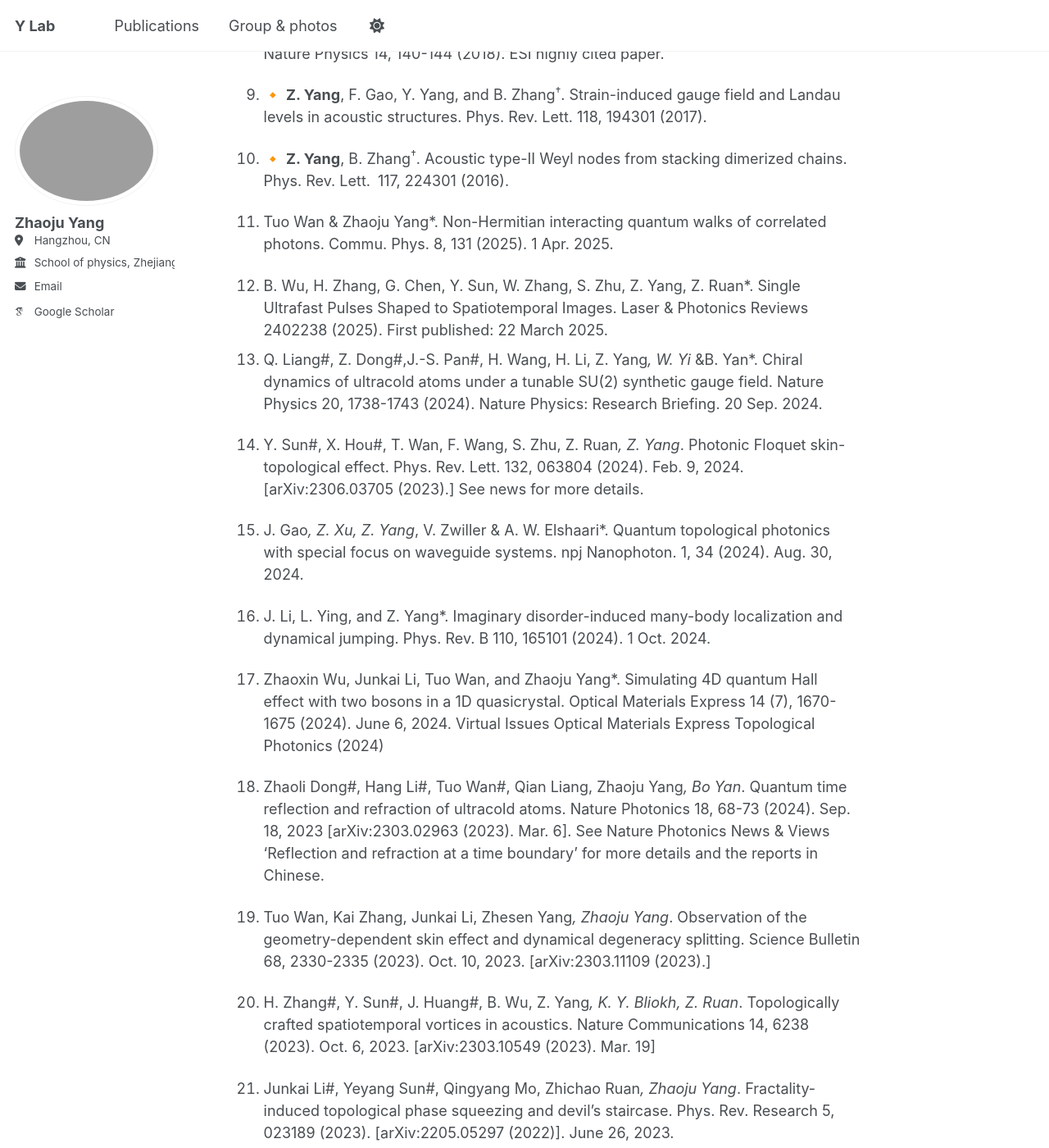
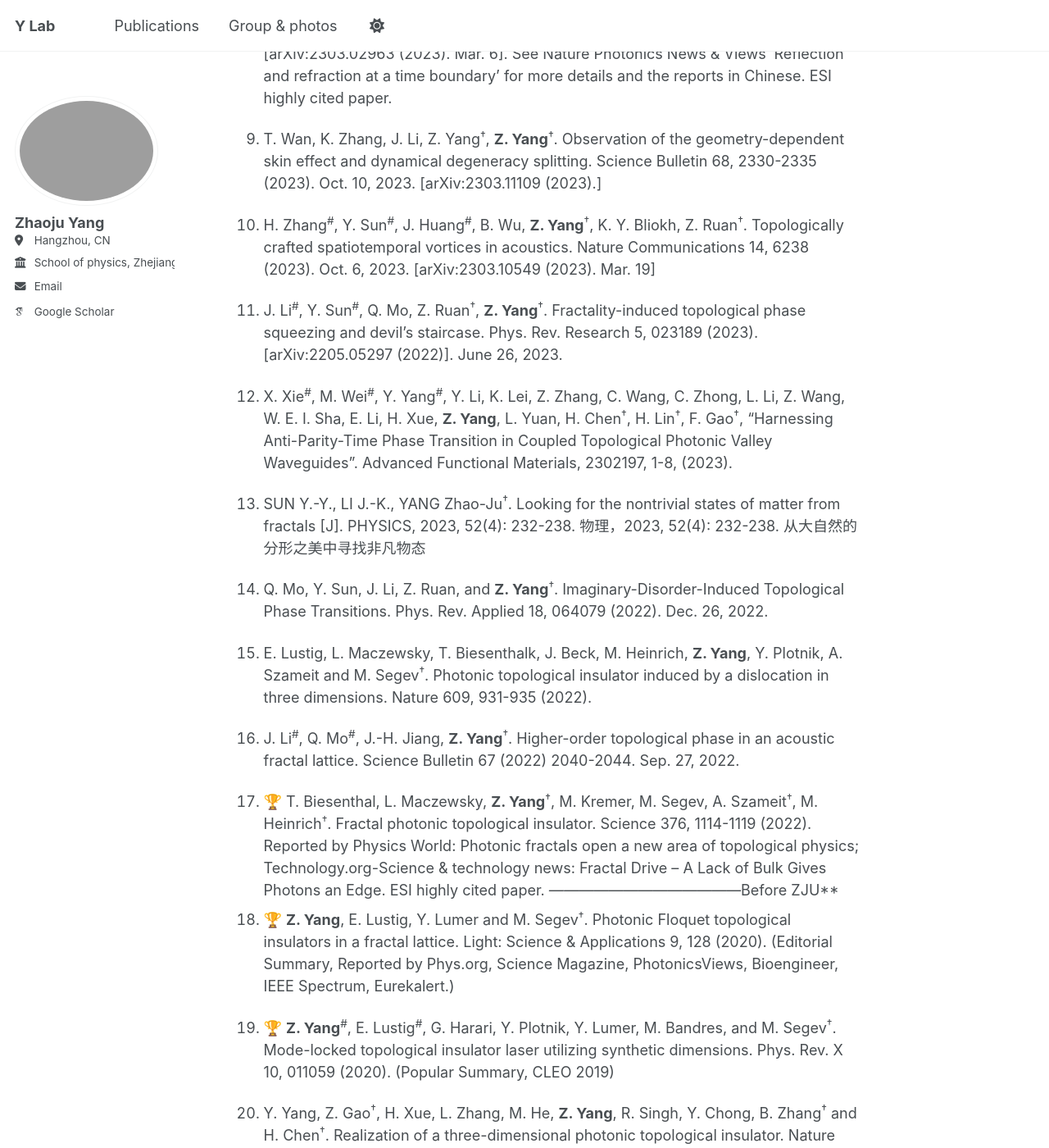
Before and after one commit to zhaojuyang/zhaojuyang.github.io, a Jekyll site: the page built from _pages/about.md, in a window 1280 px wide and 1400 px high, scrolled down 1424 px. Shown: the whole window at 82% size. Built offline with Jekyll 4.4.1, drawn with Linux system fonts in a browser that asks for light colours; emoji names are drawn with the system emoji font; some web fonts are replaced; some of the changed text lies outside the part shown.

Commit message:
Update about.md

```diff
--- a/_pages/about.md
+++ b/_pages/about.md
@@ -22,106 +22,84 @@ My research focuses on the exploration of quantum phenomena in artificial lattic
 As the 1st or corresponding author, my group has published papers in prestigious journals including Science, Nature Photonics, Nature Physics, Physical Review X (PRX), Physical Review Letters (PRL), and Nature Communications, et. al.
 
 **Publications**
-Selected publications are labeled by :small_orange_diamond:. A full list of publications can be found at [Google Scholar](https://scholar.google.com/citations?user=9HWoXRUAAAAJ).
+Selected publications are labeled by :trophy:. A full list of publications can be found at [Google Scholar](https://scholar.google.com/citations?user=9HWoXRUAAAAJ).
 
-1. :small_orange_diamond: Q. Liang<sup>#</sup>, Z. Dong<sup>#</sup>,J.-S. Pan<sup>#</sup>, H. Wang, H. Li, **Z. Yang**<sup>†</sup>, W. Yi<sup>†</sup> & B. Yan<sup>†</sup>. Chiral dynamics of ultracold atoms under a tunable SU(2) synthetic gauge field. Nature Physics 20,1738 (2024).
+1. T. Wan & **Z. Yang**<sup>†</sup>. Non-Hermitian interacting quantum walks of correlated photons. Commu. Phys. 8, 131 (2025). 1 Apr. 2025.
 
-1. :small_orange_diamond: Y. Sun<sup>#</sup>, X. Hou<sup>#</sup>, T. Wan, F. Wang, S. Zhu, Z. Ruan<sup>†</sup>, **Z. Yang**<sup>†</sup>. Photonic Floquet skin-topological effect. Phys. Rev. Lett. 132, 063804 (2024). ESI highly cited paper.
+1. B. Wu, H. Zhang, G. Chen, Y. Sun, W. Zhang, S. Zhu, **Z. Yang**, Z. Ruan<sup>†</sup>. Single Ultrafast Pulses Shaped to Spatiotemporal Images. Laser & Photonics Reviews 2402238 (2025). First published: 22 March 2025.
 
-1. :small_orange_diamond: Z. Dong<sup>#</sup>, H. Li<sup>#</sup>, T. Wan<sup>#</sup>, Q. Liang, **Z. Yang**<sup>†</sup>, B. Yan<sup>†</sup>. Quantum time reflection and refraction of ultracold atoms. Nature Photonics 18, 68-73 (2024). ESI highly cited paper.
+1. :trophy: Q. Liang<sup>#</sup>, Z. Dong<sup>#</sup>,J.-S. Pan<sup>#</sup>, H. Wang, H. Li, **Z. Yang**<sup>†</sup>, W. Yi<sup>†</sup> & B. Yan<sup>†</sup>. Chiral dynamics of ultracold atoms under a tunable SU(2) synthetic gauge field. Nature Physics 20, 1738-1743 (2024). Nature Physics: Research Briefing. 20 Sep. 2024.
 
-1. :small_orange_diamond: H. Zhang<sup>#</sup>, Y. Sun<sup>#</sup>, J. Huang<sup>#</sup>, B. Wu, **Z. Yang**<sup>†</sup>, K. Y. Bliokh, Z. Ruan<sup>†</sup>. Topologically crafted spatiotemporal vortices in acoustics. Nature Communications 14, 6238 (2023).
+1. :trophy: Y. Sun<sup>#</sup>, X. Hou<sup>#</sup>, T. Wan, F. Wang, S. Zhu, Z. Ruan*, **Z. Yang***. Photonic Floquet skin-topological effect. Phys. Rev. Lett. 132, 063804 (2024). Feb. 9, 2024. [arXiv:2306.03705 (2023).] ESI highly cited paper.
 
-1. :small_orange_diamond: T. Biesenthal, L. Maczewsky, **Z. Yang**<sup>†</sup>, M. Kremer, M. Segev, A. Szameit<sup>†</sup>, M. Heinrich<sup>†</sup>. Fractal photonic topological insulator. Science 376, 1114-1119 (2022). Physics World. ESI highly cited paper.
+1. J. Gao<sup>†</sup>, Z. Xu, **Z. Yang**<sup>†</sup>, V. Zwiller & A. W. Elshaari<sup>†</sup>. Quantum topological photonics with special focus on waveguide systems. npj Nanophoton. 1, 34 (2024). Aug. 30, 2024.
 
-1. :small_orange_diamond: **Z. Yang**, E. Lustig, Y. Lumer and M. Segev<sup>†</sup>. Photonic Floquet topological insulators in a fractal lattice. Light: Science & Applications 9, 128 (2020).
+1. J. Li, L. Ying, and **Z. Yang**<sup>†</sup>. Imaginary disorder-induced many-body localization and dynamical jumping. Phys. Rev. B 110, 165101 (2024). 1 Oct. 2024.
 
-1. :small_orange_diamond: **Z. Yang**<sup>#</sup>, E. Lustig<sup>#</sup>, G. Harari, Y. Plotnik, Y. Lumer, M. Bandres, and M. Segev<sup>†</sup>. Mode-locked topological insulator laser utilizing synthetic dimensions. Phys. Rev. X 10, 011059 (2020).
+1. Z. Wu, J. Li, T. Wan, and **Z. Yang**<sup>†</sup>. Simulating 4D quantum Hall effect with two bosons in a 1D quasicrystal. Optical Materials Express 14 (7), 1670-1675 (2024). June 6, 2024. Virtual Issues Optical Materials Express Topological Photonics (2024)
 
-1. :small_orange_diamond: F. Gao<sup>#</sup>, H. Xue<sup>#</sup>, **Z. Yang**<sup>†</sup>, K. Lai, Y. Yu, X. Lin, Y. Chong, G. Shvets<sup>†</sup>, B. Zhang<sup>†</sup>. Topologically-protected refraction of robust kink states in valley photonic crystals. Nature Physics 14, 140-144 (2018). ESI highly cited paper.
+1. :trophy: Z. Dong<sup>#</sup>, H. Li<sup>#</sup>, T. Wan<sup>#</sup>, Q. Liang, **Z. Yang**<sup>†</sup>, B. Yan<sup>†</sup>. Quantum time reflection and refraction of ultracold atoms. Nature Photonics 18, 68-73 (2024). Sep. 18, 2023 [arXiv:2303.02963 (2023). Mar. 6]. See Nature Photonics News & Views ‘Reflection and refraction at a time boundary’ for more details and the reports in Chinese. ESI highly cited paper.
 
-1. :small_orange_diamond: **Z. Yang**, F. Gao, Y. Yang, and B. Zhang<sup>†</sup>. Strain-induced gauge field and Landau levels in acoustic structures. Phys. Rev. Lett. 118, 194301 (2017).
+1. T. Wan, K. Zhang, J. Li, Z. Yang<sup>†</sup>, **Z. Yang**<sup>†</sup>. Observation of the geometry-dependent skin effect and dynamical degeneracy splitting. Science Bulletin 68, 2330-2335 (2023). Oct. 10, 2023. [arXiv:2303.11109 (2023).]
 
-1. :small_orange_diamond: **Z. Yang**, B. Zhang<sup>†</sup>. Acoustic type-II Weyl nodes from stacking dimerized chains. Phys. Rev. Lett. 117, 224301 (2016).
+1. H. Zhang<sup>#</sup>, Y. Sun<sup>#</sup>, J. Huang<sup>#</sup>, B. Wu, **Z. Yang**<sup>†</sup>, K. Y. Bliokh, Z. Ruan<sup>†</sup>. Topologically crafted spatiotemporal vortices in acoustics. Nature Communications 14, 6238 (2023). Oct. 6, 2023. [arXiv:2303.10549 (2023). Mar. 19]
 
-1. Tuo Wan & Zhaoju Yang*. Non-Hermitian interacting quantum walks of correlated photons. Commu. Phys. 8, 131 (2025). 1 Apr. 2025.
+1. J. Li<sup>#</sup>, Y. Sun<sup>#</sup>, Q. Mo, Z. Ruan<sup>†</sup>, **Z. Yang**<sup>†</sup>. Fractality-induced topological phase squeezing and devil's staircase. Phys. Rev. Research 5, 023189 (2023). [arXiv:2205.05297 (2022)]. June 26, 2023.
 
-1. B. Wu, H. Zhang, G. Chen, Y. Sun, W. Zhang, S. Zhu, Z. Yang, Z. Ruan*. Single Ultrafast Pulses Shaped to Spatiotemporal Images. Laser & Photonics Reviews 2402238 (2025). First published: 22 March 2025.
-1. Q. Liang#, Z. Dong#,J.-S. Pan#, H. Wang, H. Li, Z. Yang*, W. Yi* &B. Yan*. Chiral dynamics of ultracold atoms under a tunable SU(2) synthetic gauge field. Nature Physics 20, 1738-1743 (2024). Nature Physics: Research Briefing. 20 Sep. 2024.
+1. X. Xie<sup>#</sup>, M. Wei<sup>#</sup>, Y. Yang<sup>#</sup>, Y. Li, K. Lei, Z. Zhang, C. Wang, C. Zhong, L. Li, Z. Wang, W. E. I. Sha, E. Li, H. Xue, **Z. Yang**, L. Yuan, H. Chen<sup>†</sup>, H. Lin<sup>†</sup>, F. Gao<sup>†</sup>, “Harnessing Anti-Parity-Time Phase Transition in Coupled Topological Photonic Valley Waveguides”. Advanced Functional Materials, 2302197, 1-8, (2023).
 
-1. Y. Sun#, X. Hou#, T. Wan, F. Wang, S. Zhu, Z. Ruan*, Z. Yang*. Photonic Floquet skin-topological effect. Phys. Rev. Lett. 132, 063804 (2024). Feb. 9, 2024. [arXiv:2306.03705 (2023).] See news for more details.
+1. SUN Y.-Y., LI J.-K., YANG Zhao-Ju<sup>†</sup>. Looking for the nontrivial states of matter from fractals [J]. PHYSICS, 2023, 52(4): 232-238. 物理，2023, 52(4): 232-238. 从大自然的分形之美中寻找非凡物态
 
-1. J. Gao*, Z. Xu, Z. Yang*, V. Zwiller & A. W. Elshaari*. Quantum topological photonics with special focus on waveguide systems.  npj Nanophoton. 1, 34 (2024). Aug. 30, 2024.
+1. Q. Mo, Y. Sun, J. Li, Z. Ruan, and **Z. Yang**<sup>†</sup>. Imaginary-Disorder-Induced Topological Phase Transitions. Phys. Rev. Applied 18, 064079 (2022). Dec. 26, 2022.
 
-1. J. Li, L. Ying, and Z. Yang*. Imaginary disorder-induced many-body localization and dynamical jumping. Phys. Rev. B 110, 165101 (2024). 1 Oct. 2024.
+1. E. Lustig, L. Maczewsky, T. Biesenthalk, J. Beck, M. Heinrich, **Z. Yang**, Y. Plotnik, A. Szameit and M. Segev<sup>†</sup>. Photonic topological insulator induced by a dislocation in three dimensions. Nature 609, 931-935 (2022).
 
-1. Zhaoxin Wu, Junkai Li, Tuo Wan, and Zhaoju Yang*. Simulating 4D quantum Hall effect with two bosons in a 1D quasicrystal. Optical Materials Express 14 (7), 1670-1675 (2024). June 6, 2024. Virtual Issues Optical Materials Express Topological Photonics (2024)
+1. J. Li<sup>#</sup>, Q. Mo<sup>#</sup>, J.-H. Jiang, **Z. Yang**<sup>†</sup>. Higher-order topological phase in an acoustic fractal lattice. Science Bulletin 67 (2022) 2040-2044. Sep. 27, 2022.
 
-1. Zhaoli Dong#, Hang Li#, Tuo Wan#, Qian Liang, Zhaoju Yang*, Bo Yan*. Quantum time reflection and refraction of ultracold atoms. Nature Photonics 18, 68-73 (2024). Sep. 18, 2023 [arXiv:2303.02963 (2023). Mar. 6]. See Nature Photonics News & Views ‘Reflection and refraction at a time boundary’ for more details and the reports in Chinese.
+1. :trophy: T. Biesenthal, L. Maczewsky, **Z. Yang**<sup>†</sup>, M. Kremer, M. Segev, A. Szameit<sup>†</sup>, M. Heinrich<sup>†</sup>. Fractal photonic topological insulator. Science 376, 1114-1119 (2022). Reported by Physics World: Photonic fractals open a new area of topological physics; Technology.org-Science & technology news: Fractal Drive – A Lack of Bulk Gives Photons an Edge. ESI highly cited paper.
+*---------------------------------------*Before ZJU**
+<!--*Before ZJU:*-->
+1. :trophy: **Z. Yang**, E. Lustig, Y. Lumer and M. Segev<sup>†</sup>. Photonic Floquet topological insulators in a fractal lattice. Light: Science & Applications 9, 128 (2020). (Editorial Summary, Reported by Phys.org, Science Magazine, PhotonicsViews, Bioengineer, IEEE Spectrum, Eurekalert.)
 
-1. Tuo Wan, Kai Zhang, Junkai Li, Zhesen Yang*, Zhaoju Yang*. Observation of the geometry-dependent skin effect and dynamical degeneracy splitting. Science Bulletin 68, 2330-2335 (2023). Oct. 10, 2023. [arXiv:2303.11109 (2023).]
+1. :trophy: **Z. Yang**<sup>#</sup>, E. Lustig<sup>#</sup>, G. Harari, Y. Plotnik, Y. Lumer, M. Bandres, and M. Segev<sup>†</sup>. Mode-locked topological insulator laser utilizing synthetic dimensions. Phys. Rev. X 10, 011059 (2020). (Popular Summary, CLEO 2019)
 
-1. H. Zhang#, Y. Sun#, J. Huang#, B. Wu, Z. Yang*, K. Y. Bliokh, Z. Ruan*. Topologically crafted spatiotemporal vortices in acoustics. Nature Communications 14, 6238 (2023). Oct. 6, 2023. [arXiv:2303.10549 (2023). Mar. 19]
+1. Y. Yang, Z. Gao<sup>†</sup>, H. Xue, L. Zhang, M. He, **Z. Yang**, R. Singh, Y. Chong, B. Zhang<sup>†</sup> and H. Chen<sup>†</sup>. Realization of a three-dimensional photonic topological insulator. Nature 565, 622-626 (2019). ESI highly cited paper.
 
-1. Junkai Li#, Yeyang Sun#, Qingyang Mo, Zhichao Ruan*, Zhaoju Yang*. Fractality-induced topological phase squeezing and devil's staircase. Phys. Rev. Research 5, 023189 (2023). [arXiv:2205.05297 (2022)]. June 26, 2023.
+1. L. Zhang, Y. Yang<sup>†</sup>, M., H. Wang, **Z. Yang**, E. Li, F. Gao, B. Zhang, R. Singh, J. H. Jiang<sup>†</sup>, and H. Chen<sup>†</sup>. Valley Kink States and Topological Channel Intersections in Substrate-Integrated Photonic Circuitry. Laser Photonics Rev. 13, 1900159 (2019).
 
-1. X. Xie†, M. Wei†, Y. Yang†, Y. Li, K. Lei, Z. Zhang, C. Wang, C. Zhong, L. Li, Z. Wang, W. E. I. Sha, E. Li, H. Xue, Z. Yang, L. Yuan, H. Chen*, H. Lin*, F. Gao*, “Harnessing Anti-Parity-Time Phase Transition in Coupled Topological Photonic Valley Waveguides”. Advanced Functional Materials, 2302197, 1-8, (2023).
+1. :trophy: F. Gao<sup>#</sup>, H. Xue<sup>#</sup>, **Z. Yang**<sup>†</sup>, K. Lai, Y. Yu, X. Lin, Y. Chong, G. Shvets<sup>†</sup>, B. Zhang<sup>†</sup>. Topologically-protected refraction of robust kink states in valley photonic crystals. Nature Physics 14, 140-144 (2018). (News and views: Topological valleytronics: Brought to light.) ESI highly cited paper.
 
-1. SUN Ye-Yang, LI Jun-Kai, YANG Zhao-Ju*. Looking for the nontrivial states of matter from fractals [J]. PHYSICS, 2023, 52(4): 232-238. 物理，2023, 52(4): 232-238. 从大自然的分形之美中寻找非凡物态
+1. Y. Yang, **Z. Yang**<sup>†</sup> and B. Zhang<sup>†</sup>. Acoustic valley edge states in a graphene-like resonator system. Journal of Applied Physics 123 (9), 091713 (2018). Jan. 30. 2018, Special Collection: Acoustic Metamaterials and Metasurfaces.
 
-1. Qingyang Mo, Yeyang Sun, Junkai Li, Zhichao Ruan, and Zhaoju Yang*. Imaginary-Disorder-Induced Topological Phase Transitions. Phys. Rev. Applied 18, 064079 (2022). Dec. 26, 2022.
+1. X. Shi<sup>#</sup>, X. Lin<sup>#</sup><sup>†</sup>, I. Kaminer<sup>†</sup>, F. Gao, **Z. Yang**, J. D. Joannopoulos, M. Soljačić and B. Zhang<sup>†</sup>. Superlight inverse Doppler effect. Nature Physics 14, 1001–1005 (2018).
 
-1. E. Lustig, L. Maczewsky, T. Biesenthalk, J. Beck, M. Heinrich, Z. Yang, Y. Plotnik, A. Szameit and M. Segev*. Photonic topological insulator induced by a dislocation in three dimensions. Nature 609, 931-935 (2022).
+1. :trophy: **Z. Yang**, F. Gao, Y. Yang, and B. Zhang<sup>†</sup>. Strain-induced gauge field and Landau levels in acoustic structures. Phys. Rev. Lett. 118, 194301 (2017).
 
-1. Junkai Li#, Qingyang Mo#, Jian-Hua Jiang, Zhaoju Yang*. Higher-order topological phase in an acoustic fractal lattice. Science Bulletin 67 (2022) 2040-2044. Sep. 27, 2022.
+1. Z. Gao, **Z. Yang**<sup>†</sup>, F. Gao, H. Xue, Y. Yang, J. Dong<sup>†</sup>, B. Zhang<sup>†</sup>. Valley surface-wave photonic crystal and its bulk and edge transport. Phys. Rev. B (Rapid Communication) 96, 201402 (2017). (Editor's Suggestion)
 
-1. T. Biesenthal, L. Maczewsky, Z. Yang*, M. Kremer, M. Segev, A. Szameit*, M. Heinrich*. Fractal photonic topological insulator. Science 376, 1114-1119 (2022). Reported by Physics World: Photonic fractals open a new area of topological physics; Technology.org-Science & technology news: Fractal Drive – A Lack of Bulk Gives Photons an Edge.
+1. **Z. Yang**, M. Xiao, F. Gao, L. Lu, Y. Chong<sup>†</sup> and B. Zhang<sup>†</sup>. Weyl points in a magnetic tetrahedral photonic crystal. Optics Express 25, 15772-15777 (2017).
 
-<!--*Before ZJU:*-->
+1. K. Shastri, **Z. Yang**<sup>†</sup>, B. Zhang<sup>†</sup>, Realizing type-II Weyl points in an optical lattice. Phys. Rev. B 95, 014306 (2017).
 
-1. Zhaoju Yang, Eran Lustig, Yaakov Lumer and Mordechai Segev*. Photonic Floquet topological insulators in a fractal lattice. Light: Science & Applications 9, 128 (2020). (Editorial Summary, Reported by Phys.org, Science Magazine, PhotonicsViews, Bioengineer, IEEE Spectrum, Eurekalert.)
+1. X. Lin, I. Kaminer<sup>†</sup>, X. Shi, F Gao, **Z. Yang**, Z. Gao, H. Buljan, J. D. Joannopoulos, M. Soljacic, H. Chen<sup>†</sup> and B. Zhang<sup>†</sup>. Splashing transients of 2D plasmons launched by swift electrons. Science Advance 3, no. 1, e1601192 (2017).
 
-1. Z. Yang#, E. Lustig#, G. Harari, Y. Plotnik, Y. Lumer, M. Bandres, and M. Segev*. Mode-locked topological insulator laser utilizing synthetic dimensions. Phys. Rev. X 10, 011059 (2020). (Popular Summary, CLEO 2019)
+1. :trophy: **Z. Yang**, B. Zhang<sup>†</sup>. Acoustic type-II Weyl nodes from stacking dimerized chains. Phys. Rev. Lett. 117, 224301 (2016). (AAPPS Bulletin, Research Highlights, Physics Focus)
 
-1. Y. Yang, Z. Gao*, H. Xue, L. Zhang, M. He, Z, Yang, R. Singh, Y. Chong, B. Zhang* and H. Chen*. Realization of a three-dimensional photonic topological insulator. Nature 565, 622-626 (2019).
+1. **Z. Yang**, F. Gao, X. Shi, and B. Zhang<sup>†</sup>. Synthetic-gauge-field-induced Dirac semimetal state in an acoustic resonator system. New J. Phys. 18, 125003 (2016). (Invited paper: Focus on Topological Mechanics.)
 
-1. L. Zhang, Y. Yang,* M., H. Wang, Z. Yang, E. Li, F. Gao, B. Zhang, R. Singh, J. H. Jiang,* and H. Chen*. Valley Kink States and Topological Channel Intersections in Substrate-Integrated Photonic Circuitry. Laser Photonics Rev. 13, 1900159 (2019).
+1. **Z. Yang**, F. Gao and B. Zhang<sup>†</sup>, Topological water wave states in a one-dimensional structure. Scientific Reports 6, 29202 (2016).
 
-1. F. Gao#, H. Xue#, Z. Yang*, K. Lai, Y. Yu, X. Lin, Y. Chong, G. Shvets*, B. Zhang*. Topologically-protected refraction of robust kink states in valley photonic crystals. Nature Physics 14, 140-144 (2018). (News and views: Topological valleytronics: Brought to light.)
+1. Fei Gao<sup>#</sup>, Z. Gao<sup>#</sup>, X. Shi, **Z. Yang**, X. Lin, H. Xu, J. D. Joannopoulos, M. Soljacic, H. Chen<sup>†</sup>, L. Lu, Y. Chong<sup>†</sup> and B. Zhang<sup>†</sup>. Probing topological protection using a designer surface plasmon structure. Nature Comm. 7, 11619 (2016). ESI highly cited paper.
 
-1. Y. Yang, Z. Yang* and B. Zhang*. Acoustic valley edge states in a graphene-like resonator system. Journal of Applied Physics 123 (9), 091713 (2018). Jan. 30. 2018, Special Collection: Acoustic Metamaterials and Metasurfaces.
+1. F. Gao, Z. Gao, Y. Zhang, X. Shi, **Z. Yang**, and B. Zhang<sup>†</sup>. Vertical transport of subwavelength localized surface electromagnetic modes. Laser & Photonics Reviews 9 (5), 571-576 (2015).
 
-1. Xihang Shi, Xiao Lin*, Ido Kaminer*, Fei Gao, Zhaoju Yang, J. D. Joannopoulos, M. Soljačić and B. Zhang*. Superlight inverse Doppler effect. Nature Physics 14, 1001–1005 (2018).
+1. F. Gao<sup>#</sup>, Z. Gao<sup>#</sup>, X. Shi, **Z. Yang**, X. Lin and B. Zhang<sup>†</sup>. Dispersion-tunable designer-plasmonic resonator with enhanced high-order resonances. Optics Express 23 (5), 6896-6902 (2015).
 
-1. Z. Yang, F. Gao, Y. Yang, and B. Zhang*. Strain-induced gauge field and Landau levels in acoustic structures. Phys. Rev. Lett. 118, 194301 (2017).
+1.  Z. Gao<sup>#</sup>, F. Gao<sup>#</sup>, Y. Zhang, X. Shi, **Z. Yang** and B. Zhang<sup>†</sup>. Experimental demonstration of high-order magnetic localized spoof surface plasmons. Applied Physics Letters 107 (4), 041118 (2015).
 
-1. Z. Gao, Z. Yang*, F. Gao, H. Xue, Y. Yang, J. Dong*, B. Zhang*. Valley surface-wave photonic crystal and its bulk and edge transport. Phys. Rev. B (Rapid Communication) 96, 201402 (2017). (Editor's Suggestion)
+1. X. Shi, X. Lin, F. Gao, H. Xu, **Z. Yang**, and B. Zhang<sup>†</sup>. Caustic graphene plasmons with Kelvin angle. Physical Review B (Rapid Communication) 92 (8), 081404 (2015).
 
-1. Z. Yang, M. Xiao, F. Gao, L. Lu, Y. Chong* and B. Zhang*. Weyl points in a magnetic tetrahedral photonic crystal. Optics Express 25, 15772-15777 (2017).
-
-1. K. Shastri, Z. Yang*, B. Zhang*, Realizing type-II Weyl points in an optical lattice. Phys. Rev. B 95, 014306 (2017).
-
-1. X. Lin, I. Kaminer*, X. Shi, F Gao, Z. Yang, Z. Gao, H. Buljan, J. D. Joannopoulos, M. Soljacic, H. Chen* and B. Zhang*. Splashing transients of 2D plasmons launched by swift electrons. Science Advance 3, no. 1, e1601192 (2017).
-
-1. Z. Yang, B. Zhang*. Acoustic type-II Weyl nodes from stacking dimerized chains. Phys. Rev. Lett. 117, 224301 (2016). (AAPPS Bulletin, Research Highlights, Physics Focus)
-
-1. Z. Yang, F. Gao, X. Shi, and B. Zhang*. Synthetic-gauge-field-induced Dirac semimetal state in an acoustic resonator system. New J. Phys. 18, 125003 (2016). (Invited paper: Focus on Topological Mechanics.)
-
-1. Z. Yang, F. Gao and B. Zhang*, Topological water wave states in a one-dimensional structure. Scientific Reports 6, 29202 (2016).
-
-1. Fei Gao#, Z. Gao#, X. Shi, Z. Yang, X. Lin, H. Xu, J. D. Joannopoulos, M. Soljacic, H. Chen*, L. Lu, Y. Chong* and B. Zhang*. Probing topological protection using a designer surface plasmon structure. Nature Comm. 7, 11619 (2016).
-
-1. F. Gao, Z. Gao, Y. Zhang, X. Shi, Z. Yang, and B. Zhang*. Vertical transport of subwavelength localized surface electromagnetic modes. Laser & Photonics Reviews 9 (5), 571-576 (2015).
-
-1. F. Gao#, Z. Gao#, X. Shi, Z. Yang, X. Lin and B. Zhang*. Dispersion-tunable designer-plasmonic resonator with enhanced high-order resonances. Optics Express 23 (5), 6896-6902 (2015).
-
-1.  Z. Gao#, F. Gao#, Y. Zhang, X. Shi, Z. Yang and B. Zhang*. Experimental demonstration of high-order magnetic localized spoof surface plasmons. Applied Physics Letters 107 (4), 041118 (2015).
-
-1. X. Shi, X. Lin, F. Gao, H. Xu, Z. Yang, and B. Zhang*. Caustic graphene plasmons with Kelvin angle. Physical Review B (Rapid Communication) 92 (8), 081404 (2015).
-
-1. :small_orange_diamond: Topological acoustics. <br>
-**Z. Yang**, F. Gao, X. Shi, X. Lin, Z. Gao, Y. Chong and B. Zhang<sup>†</sup>. <br>
-Phys. Rev. Lett. 114, 114301 (2015). Marked as PRL Editor’s suggestion and Featured in physics; Highlighted as Physics Review Focus by Physics; Reported by Physics World, Science News, Popular Mechanics [Web of Science, Highly cited papers; Google citation > 1000]
+1. :trophy: **Z. Yang**, F. Gao, X. Shi, X. Lin, Z. Gao, Y. Chong and B. Zhang<sup>†</sup>. Topological acoustics. Phys. Rev. Lett. 114, 114301 (2015). Marked as PRL Editor’s suggestion and Featured in physics; Highlighted as Physics Review Focus by Physics; Reported by Physics World, Science News, Popular Mechanics Google citation > 1000. ESI highly cited paper.
 
 
 <!--
```
